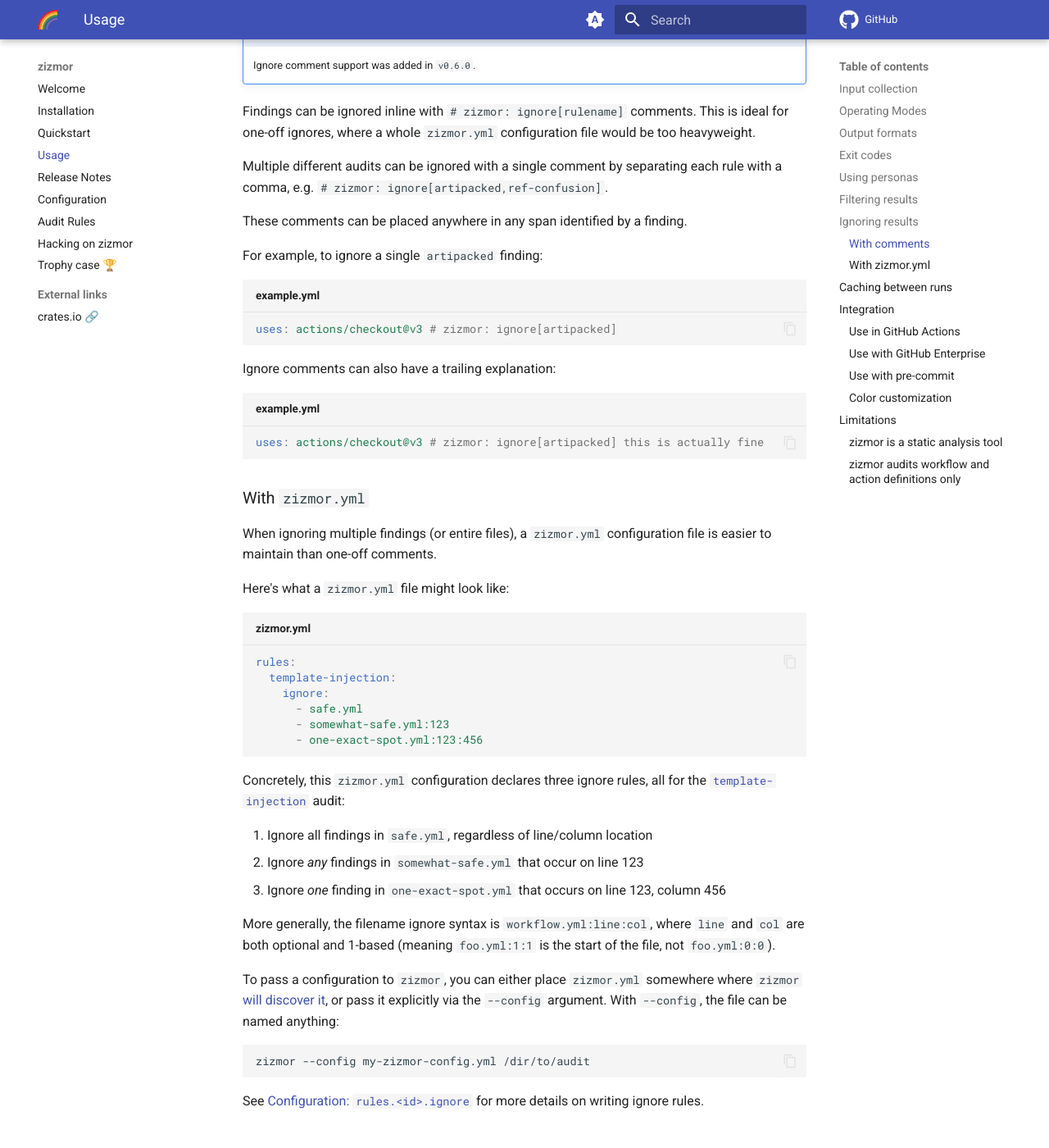
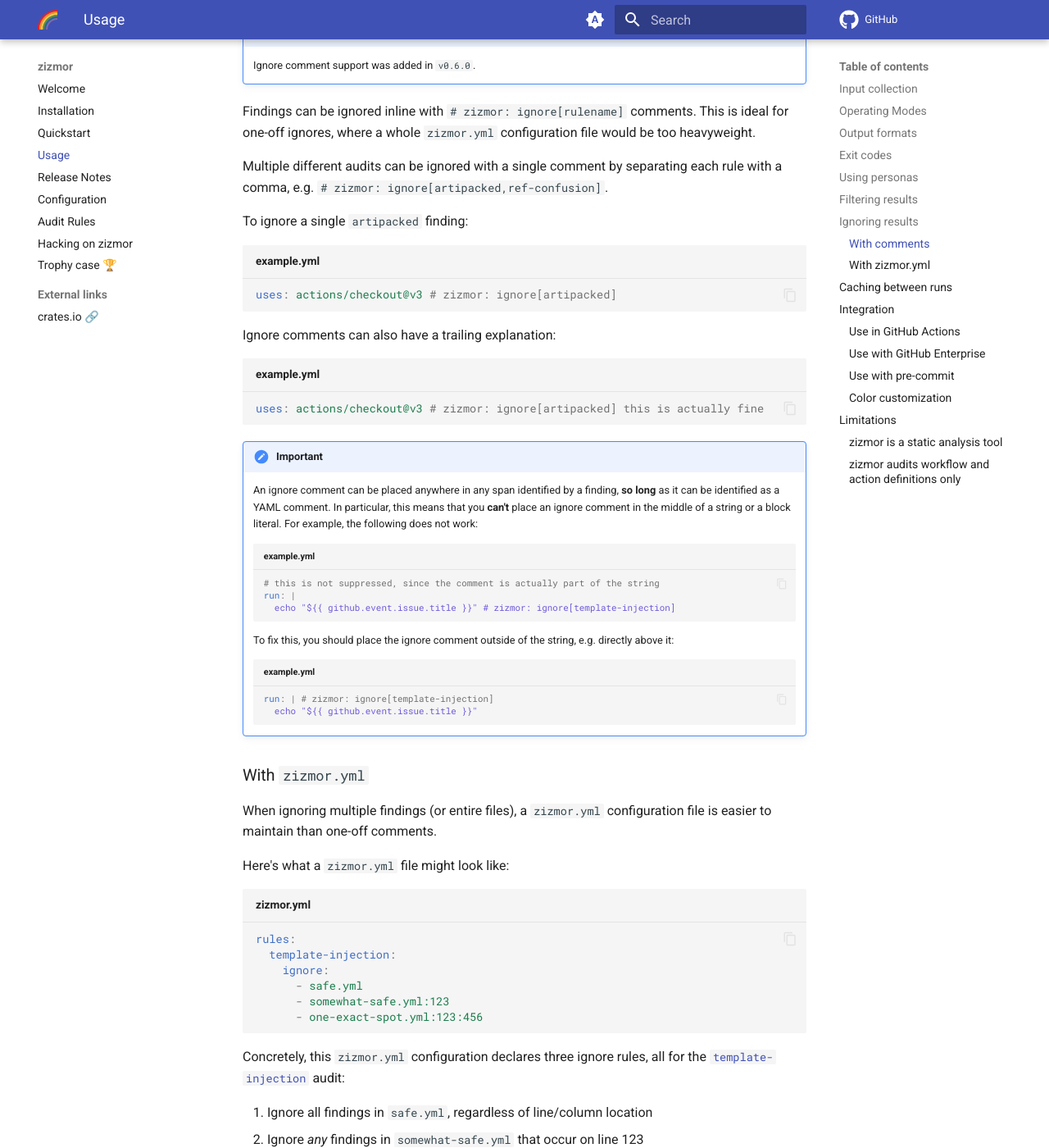
Before and after one commit to zizmorcore/zizmor, an MkDocs documentation site: the page built from docs/usage.md, in a window 1280 px wide and 1400 px high, scrolled down 5776 px. Shown: the whole window at 82% size. Built offline with MkDocs 1.6.1 and Material for MkDocs 9.7.7, drawn with Linux system fonts in a browser that asks for light colours; comment, search, counter and statistics services are not loaded.

Commit message:
docs: usage: clarify ignore comment placement (#614)
Signed-off-by: William Woodruff <william@yossarian.net>

````diff
--- a/docs/usage.md
+++ b/docs/usage.md
@@ -288,9 +288,7 @@
 separating each rule with a comma, e.g.
 `# zizmor: ignore[artipacked,ref-confusion]`.
 
-These comments can be placed anywhere in any span identified by a finding.
-
-For example, to ignore a single `artipacked` finding:
+To ignore a single `artipacked` finding:
 
 ```yaml title="example.yml"
 uses: actions/checkout@v3 # zizmor: ignore[artipacked]
@@ -301,6 +299,27 @@
 ```yaml title="example.yml"
 uses: actions/checkout@v3 # zizmor: ignore[artipacked] this is actually fine
 ```
+
+!!! important
+
+    An ignore comment can be placed anywhere in any span identified by a finding,
+    **so long** as it can be identified as a YAML comment. In particular,
+    this means that you **can't** place an ignore comment in the middle of a string
+    or a block literal. For example, the following does not work:
+
+    ```yaml title="example.yml"
+    # this is not suppressed, since the comment is actually part of the string
+    run: |
+      echo "${{ github.event.issue.title }}" # zizmor: ignore[template-injection]
+    ```
+
+    To fix this, you should place the ignore comment outside of the string,
+    e.g. directly above it:
+
+    ```yaml title="example.yml"
+    run: | # zizmor: ignore[template-injection]
+      echo "${{ github.event.issue.title }}"
+    ```
 
 ### With `zizmor.yml`
 
````
